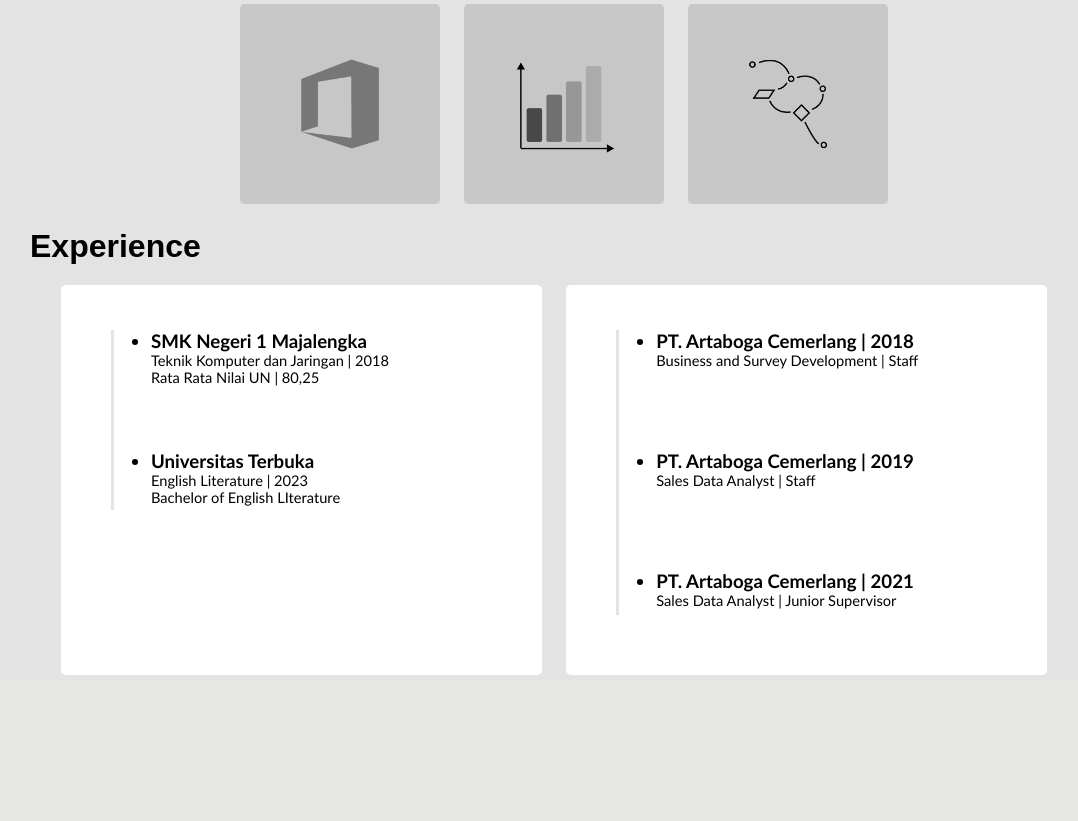
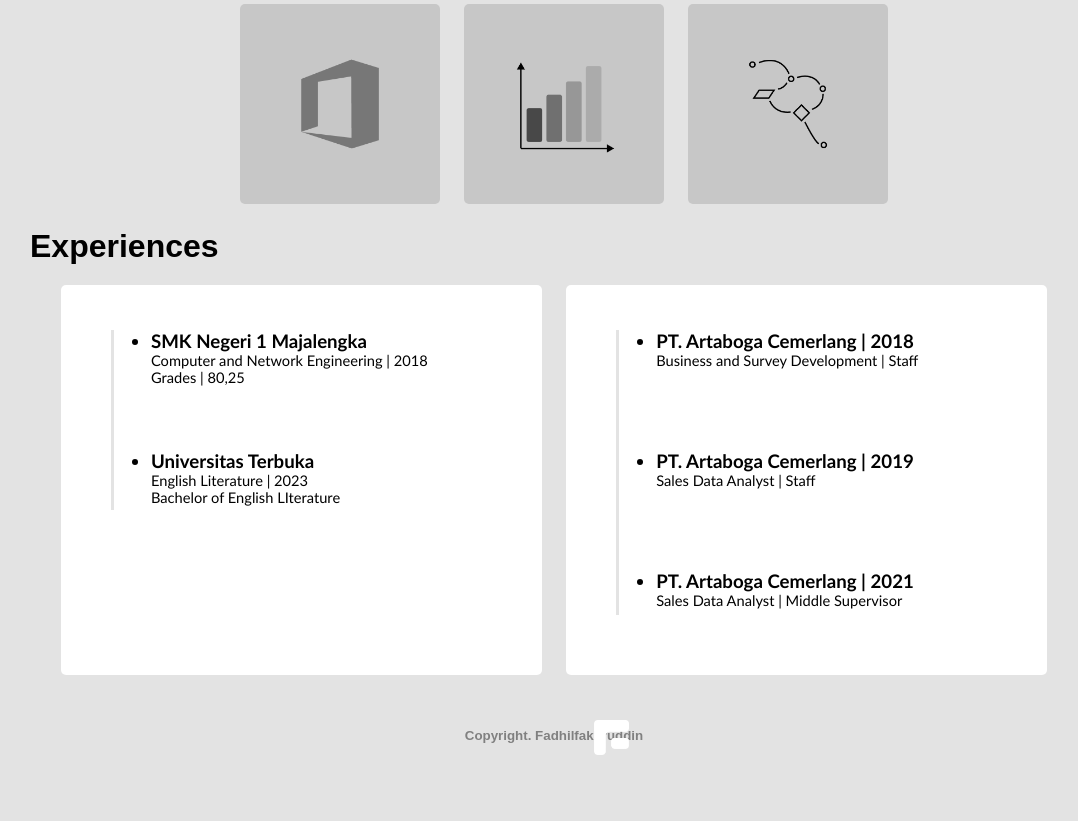
Before and after one commit to fadhilfakhruddin/train, a PHP site: page /porto.html in a window 1280 px wide. Shown: the part 1279-2100 px from the top of the page, without its empty margins (86-1164 px from the left). Before the commit the page ends 1954 px from the top, so only its background shows below. Run offline with PHP 8.4, Linux system fonts and the light colour scheme.

Commit message:
initialize commit

```diff
--- a/porto.html
+++ b/porto.html
@@ -48,13 +48,13 @@
             <div class="serv serv3"><img src="./plan.png" id="imgserv3"><div class="sub-of sub-of3"><ul class="ul ul3"><li>Perfect Planning</li></ul></div></div>
     </div>
     <div class="info">
-        <h1>Experience</h1>
+        <h1>Experiences</h1>
         <div class="school">
             <div class="track"></div>
             <ul>
                 <li><b>SMK Negeri 1 Majalengka</b></li>
-                <li class="sub-info">Teknik Komputer dan Jaringan | 2018</li>
-                <li class="sub-info">Rata Rata Nilai UN | 80,25</li>
+                <li class="sub-info"> Computer and Network Engineering | 2018</li>
+                <li class="sub-info"> Grades | 80,25</li>
             </ul>
             <ul id="school-2">
                 <li><b>Universitas Terbuka</b></li>
@@ -74,9 +74,12 @@
             </ul>
             <ul id="exp-3">
                 <li><b>PT. Artaboga Cemerlang | 2021</b></li>
-                <li class="sub-info">Sales Data Analyst | Junior Supervisor</li>
+                <li class="sub-info">Sales Data Analyst | Middle Supervisor</li>
             </ul>
         </div>
+    </div>
+    <div class="footer">
+        <img src="./mylogo.png" alt=""><h4> Copyright. Fadhilfakhruddin</h4>
     </div>
     <script>
         $(document).ready(function(){
--- a/style.css
+++ b/style.css
@@ -333,3 +333,26 @@ body {
     font-size: 14pt;
     margin: 0;
 }
+
+.footer {
+    width: 30%;
+    padding-top: 40px;
+    height: 100px;
+    text-align: center;
+    margin: 1px auto;
+}
+
+.footer > img {
+    width: 35px;
+    left: 85vh;
+    position: absolute;
+    filter: grayscale(2);
+}
+
+.footer > h4 {
+    font-weight: bold;
+    margin: 8px 12px;
+    font-size: 10pt;
+    display: inline-block;
+    color: grey;
+}
```
Also changed, not shown: mylogo.png (added).
